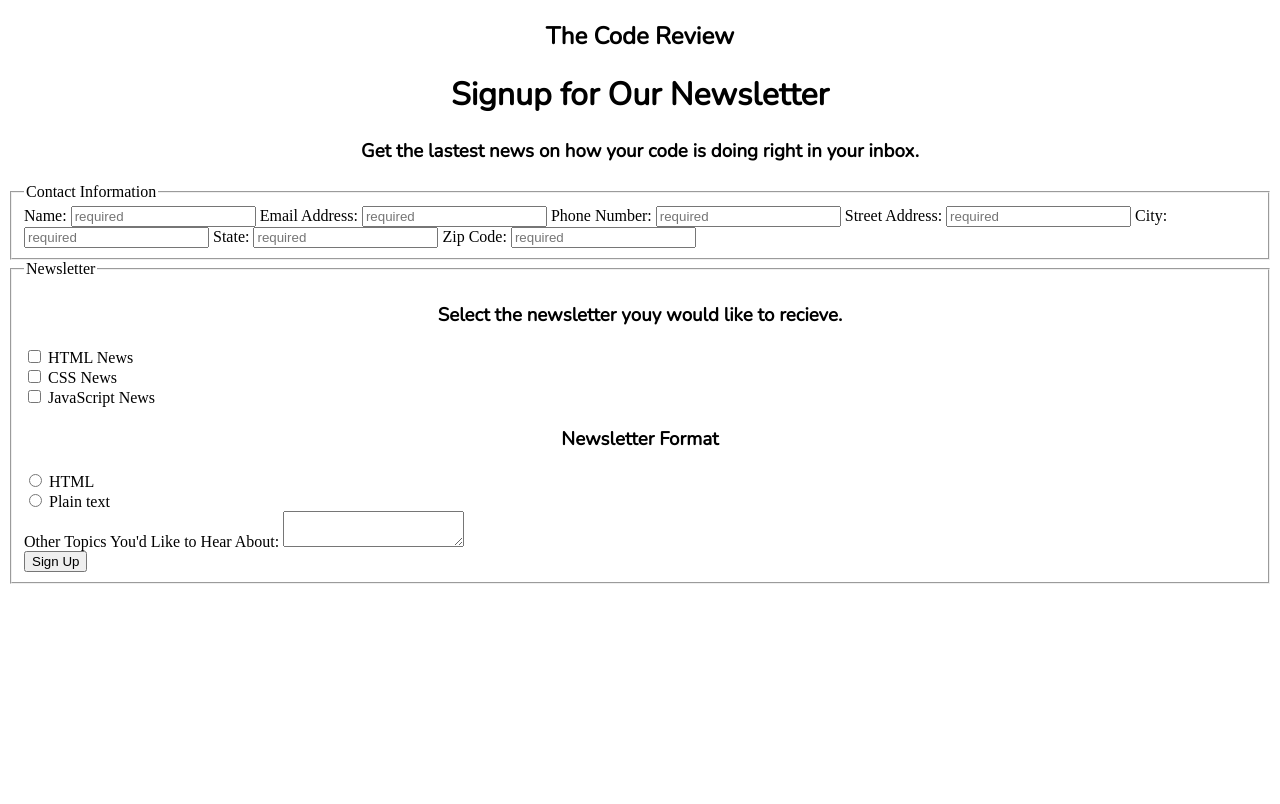
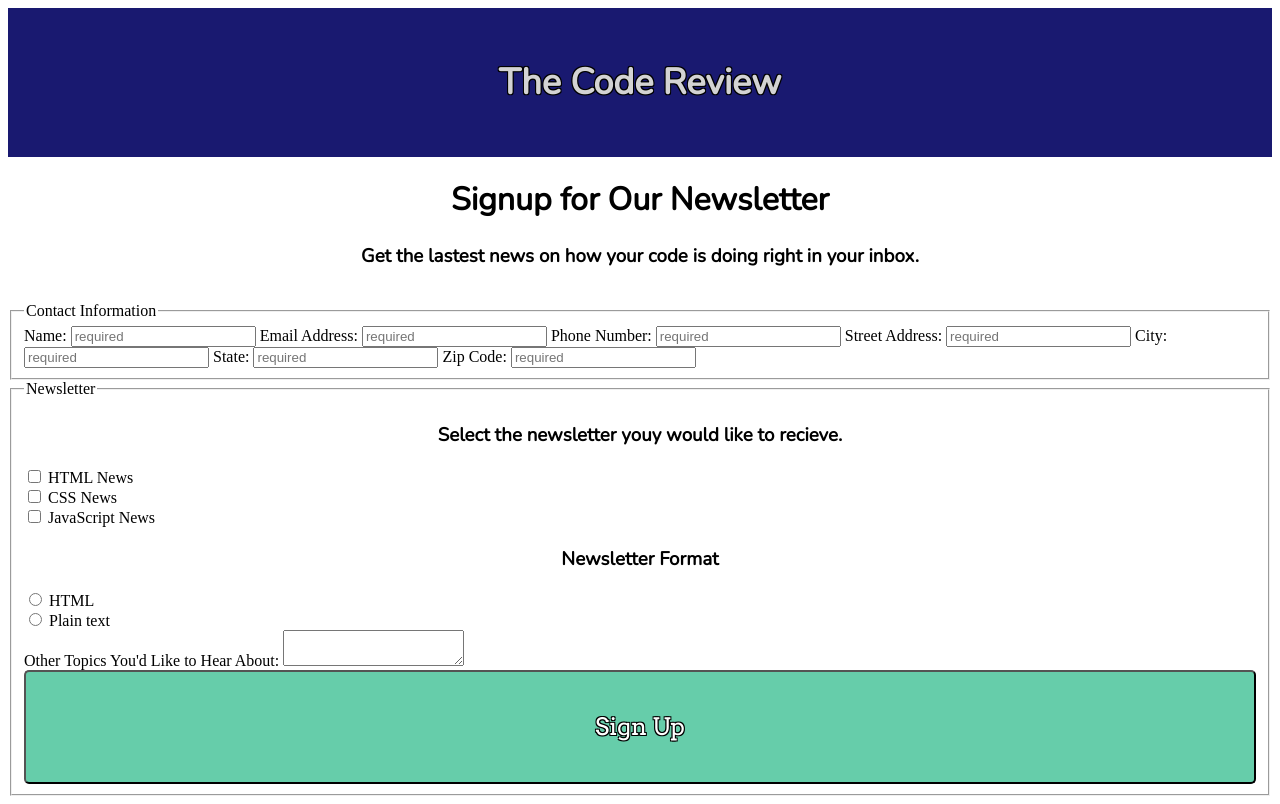
Before and after one commit to BlakeACollins/onlineRegistrationForm, a plain HTML site: page index.html in a window 1280 px wide. Drawn offline with nearby package versions, Linux system fonts and the light colour scheme.

Commit message:
Add files via upload

```diff
--- a/css/styles.css
+++ b/css/styles.css
@@ -3,16 +3,62 @@
 
 h1{
     text-align: center;
-    font-family: /*'Arvo'*/'Nunito', 'Times New Roman', Times, serif;
+    font-family: 'Nunito', 'Times New Roman', Times, serif;
 }
 
 h2{
     text-align: center;
     font-family: 'Nunito', 'Times New Roman', Times, serif;
 }
-h3{
+.name{/*"The Code Review"*/
+    background: midnightblue;
+    color: lightgray;
+    text-shadow: -1px -1px 0 #000,
+    1px -1px 0 #000,
+    -1px 1px 0 #000,
+    1px 1px 0 #000;
+    font-size: 1.5em;
+    padding: 20px;
+
+}
+.title{/*Sign up for our newsletter*/
+    margin: 10px;
+    padding-bottom: 5px;
+}
+
+h3{/*"Get the lastest....*/
     text-align: center;
     font-family: 'Nunito', 'Times New Roman', Times, serif;
+}
 
 
+
+
+
+
+
+
+
+
+
+
+
+
+
+
+
+button{
+    width: 100%;
+    padding: 40px;
+    cursor: pointer;
+    background: mediumaquamarine;
+    border-radius: 5px;
+    font-family: 'Arvo', 'Times New Roman', Times, serif;
+    color: white;
+    text-shadow: -1px -1px 0 #000,
+    1px -1px 0 #000,
+    -1px 1px 0 #000,
+    1px 1px 0 #000;
+    text-align: center;
+    font-size: 1.5em;
 }
```
